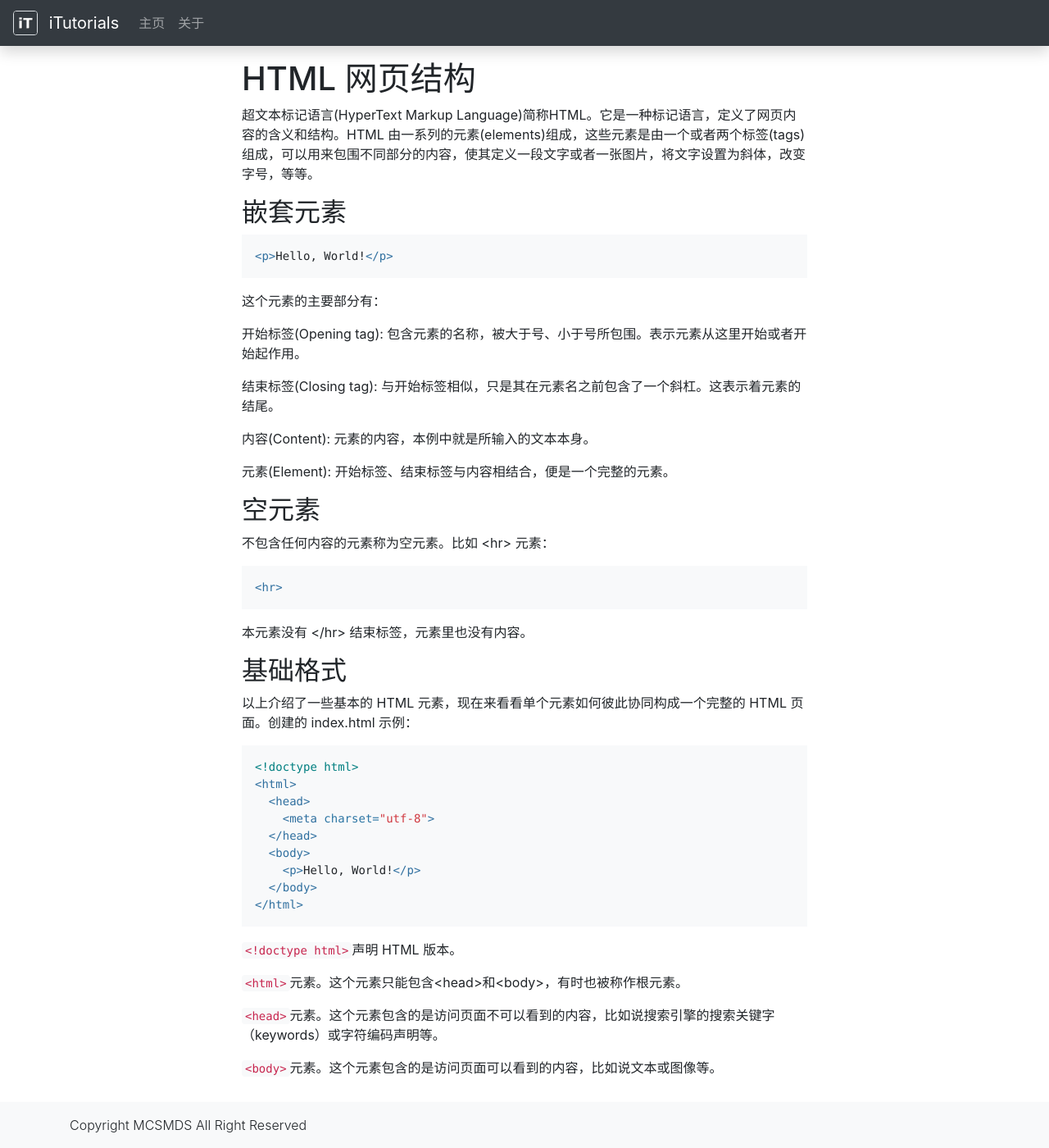
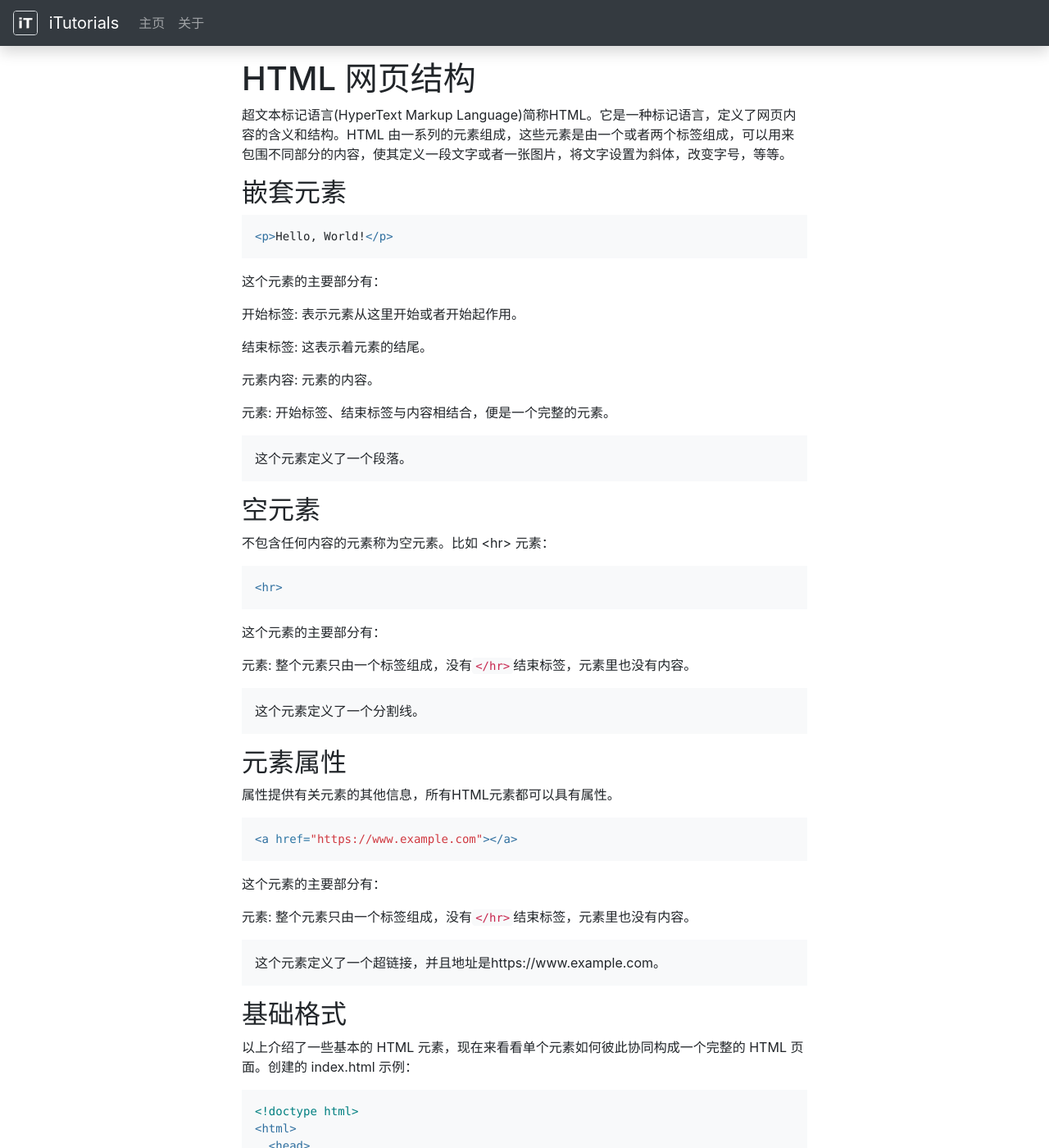
Before and after one commit to MCSMDS/iTutorials2, a Jekyll site: the page built from _tutorials/wfed/html/index.md, in a window 1280 px wide and 1400 px high. Shown: the whole window at 82% size. Built offline with Jekyll 4.4.1, drawn with Linux system fonts in a browser that asks for light colours; some of the changed text lies outside the part shown.

Commit message:
Update index.md

````diff
--- a/_tutorials/wfed/html/index.md
+++ b/_tutorials/wfed/html/index.md
@@ -3,7 +3,7 @@ layout: default
 ---
 # HTML 网页结构
 
-超文本标记语言(HyperText Markup Language)简称HTML。它是一种标记语言，定义了网页内容的含义和结构。HTML 由一系列的元素(elements)组成，这些元素是由一个或者两个标签(tags)组成，可以用来包围不同部分的内容，使其定义一段文字或者一张图片，将文字设置为斜体，改变字号，等等。
+超文本标记语言(HyperText Markup Language)简称HTML。它是一种标记语言，定义了网页内容的含义和结构。HTML 由一系列的元素组成，这些元素是由一个或者两个标签组成，可以用来包围不同部分的内容，使其定义一段文字或者一张图片，将文字设置为斜体，改变字号，等等。
 
 
 ## 嵌套元素
@@ -14,13 +14,15 @@ layout: default
 
 这个元素的主要部分有：
 
-开始标签(Opening tag): 包含元素的名称，被大于号、小于号所包围。表示元素从这里开始或者开始起作用。
+开始标签: 表示元素从这里开始或者开始起作用。
 
-结束标签(Closing tag): 与开始标签相似，只是其在元素名之前包含了一个斜杠。这表示着元素的结尾。
+结束标签: 这表示着元素的结尾。
 
-内容(Content): 元素的内容，本例中就是所输入的文本本身。
+元素内容: 元素的内容。
 
-元素(Element): 开始标签、结束标签与内容相结合，便是一个完整的元素。
+元素: 开始标签、结束标签与内容相结合，便是一个完整的元素。
+
+> 这个元素定义了一个段落。
 
 ## 空元素
 
@@ -29,7 +31,27 @@ layout: default
 ``` html
 <hr>
 ```
-本元素没有 </hr> 结束标签，元素里也没有内容。
+
+这个元素的主要部分有：
+
+元素: 整个元素只由一个标签组成，没有```</hr>```结束标签，元素里也没有内容。
+
+> 这个元素定义了一个分割线。
+
+## 元素属性
+
+属性提供有关元素的其他信息，所有HTML元素都可以具有属性。
+
+
+``` html
+<a href="https://www.example.com"></a>
+```
+
+这个元素的主要部分有：
+
+元素: 整个元素只由一个标签组成，没有```</hr>```结束标签，元素里也没有内容。
+
+> 这个元素定义了一个超链接，并且地址是https://www.example.com。
 
 ## 基础格式
 
@@ -49,8 +71,8 @@ layout: default
 
 ```<!doctype html>```声明 HTML 版本。
 
-```<html>```元素。这个元素只能包含<head>和<body>，有时也被称作根元素。
+```<html>```元素。这个元素只能包含```<head>```和```<body>```，有时也被称作根元素。
 
-```<head>```元素。这个元素包含的是访问页面不可以看到的内容，比如说搜索引擎的搜索关键字（keywords）或字符编码声明等。
+```<head>```元素。这个元素包含的是访问页面不可以看到的内容，比如说搜索引擎的搜索关键字或字符编码声明等。
 
 ```<body>```元素。这个元素包含的是访问页面可以看到的内容，比如说文本或图像等。
````
